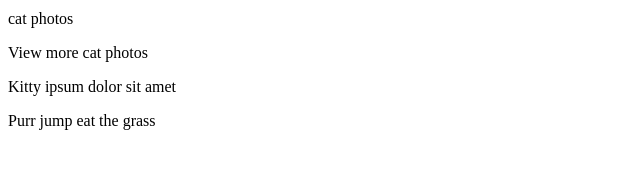
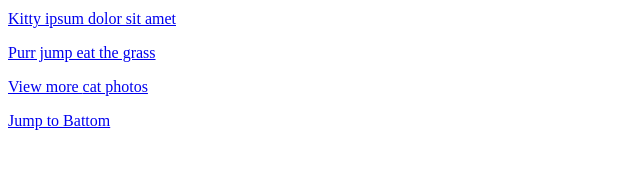
Before and after one commit to Safijaz/Day05, a plain HTML site: page ex17/src/index.html in a window 1280 px wide. Shown: the part 361-530 px from the top of the page, without its empty margins (0-640 px from the left). Drawn offline with Linux system fonts and the light colour scheme.

Commit message:
Add files via upload

```diff
--- a/ex17/src/index.html
+++ b/ex17/src/index.html
@@ -1,12 +1,14 @@
 <h2>CatPhotoApp</h2>
-<main>
+
+<a href="#">
      <img src="https://bit.ly/3fUJAV1" alt="Cat photos">
 
+<main>
 
-<p>cat photos <a href ="#" http://www.pexels.com/" ></a> </p>
-<p> View more cat photos <a href = "#"http://www.pexels.com/"> </a></p>
-<p> Kitty ipsum dolor sit amet</p>
-<p>Purr jump eat the grass</p>
-
+     <p>Kitty ipsum dolor sit amet</p>
+     <p>Purr jump eat the grass</p>
+     <p>View more <a href="https://www.pexels.com/">cat photos</a></p>
 
 </main>
+<a href="#footer">Jump to Battom</a>
+ <footer id="footer"></footer>
```
